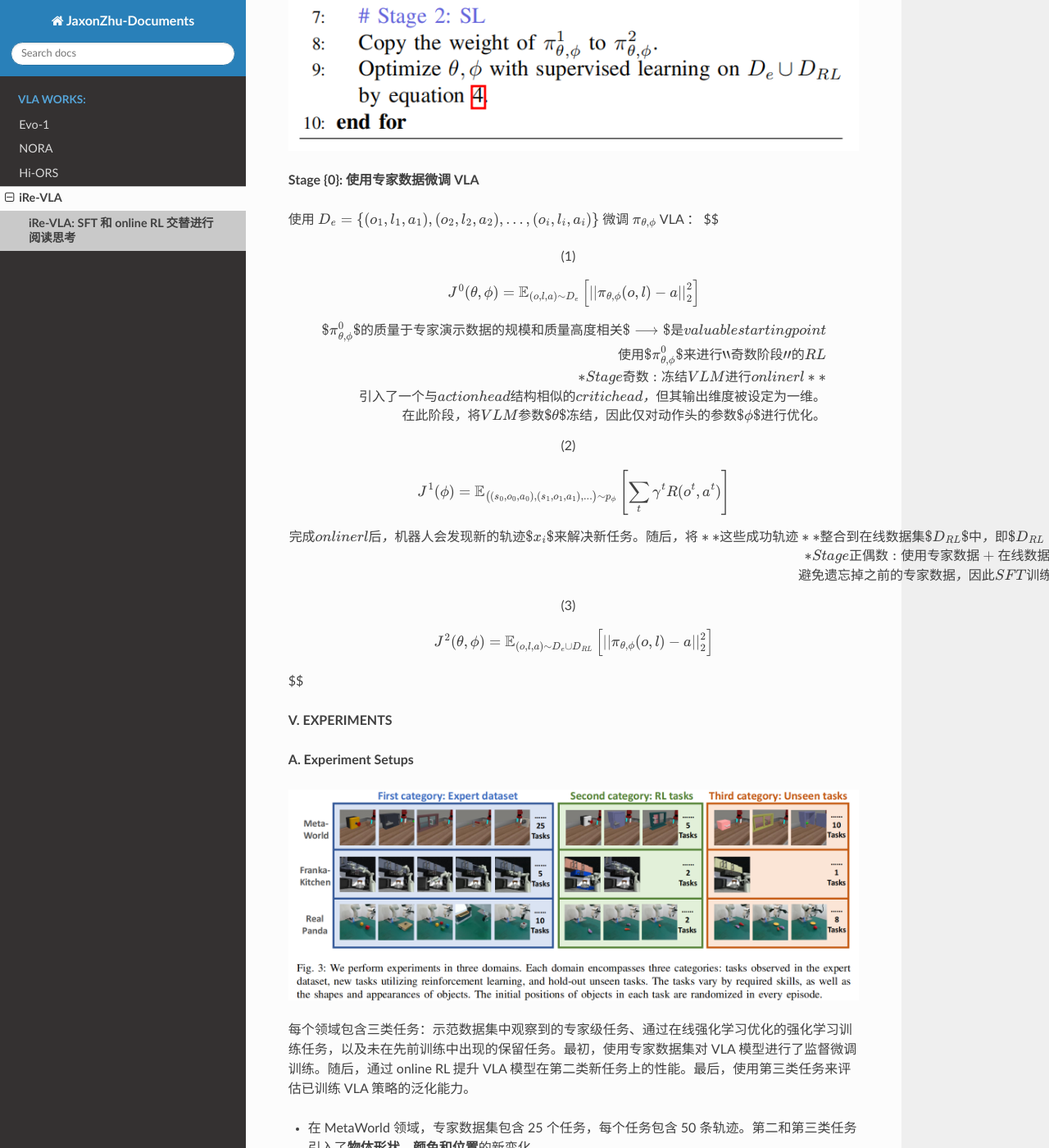
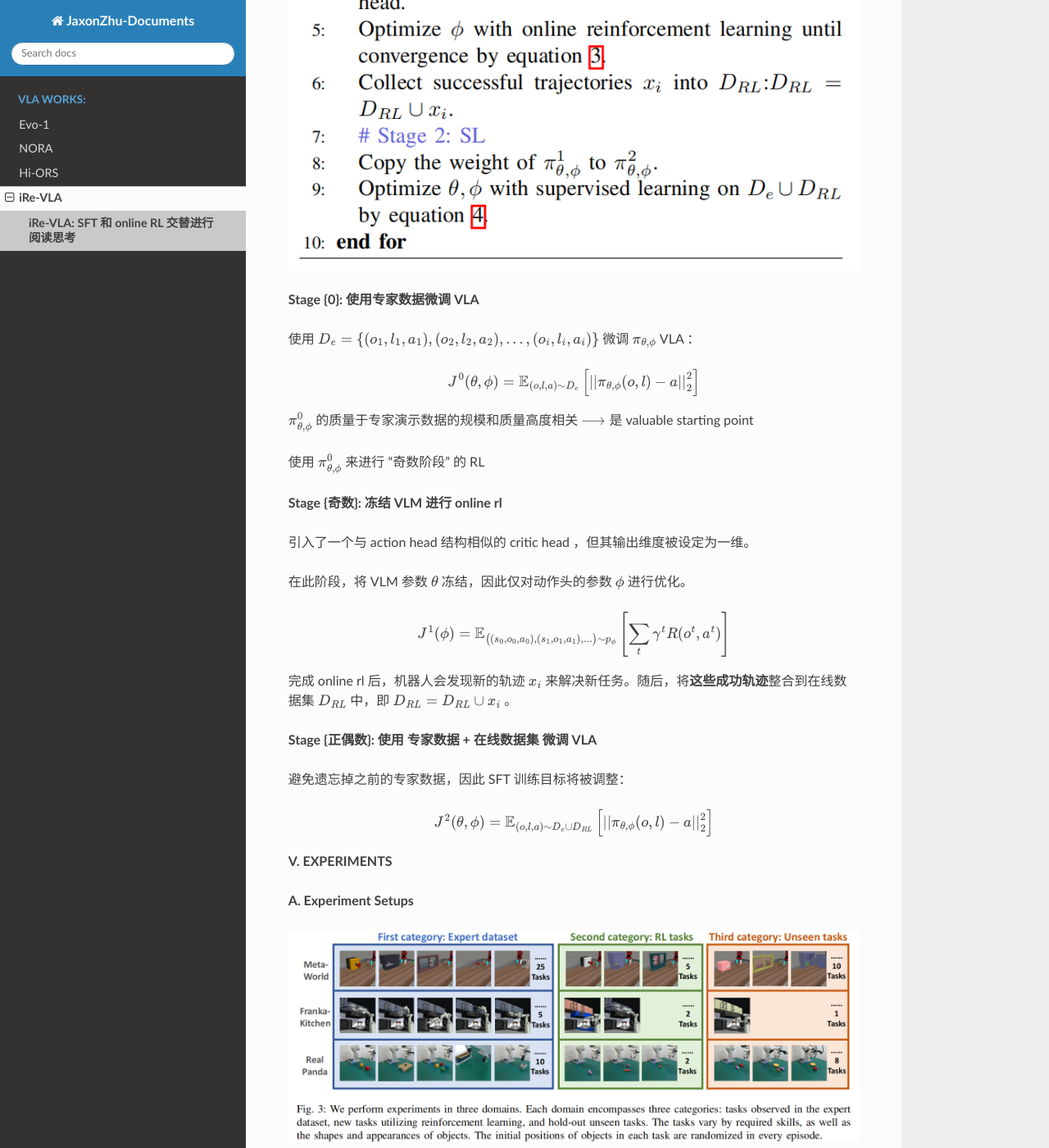
Before and after one commit to JaxonZhu/my-docs, a Sphinx documentation site: the page built from docs/source/iRe-VLA-paper.md, in a window 1280 px wide and 1400 px high, scrolled down 2796 px. Shown: the whole window at 82% size. Built offline with Sphinx 7.4.7 and the Read the Docs theme 3.1.0, drawn with Linux system fonts in a browser that asks for light colours; pages that are not in the unit, such as notebooks, are missing from menus; some of the changed text lies outside the part shown.

Commit message:
2025.11.30 / aw-win / modify latex rendering in iRe-VLA-paper.md

```diff
--- a/docs/source/iRe-VLA-paper.md
+++ b/docs/source/iRe-VLA-paper.md
@@ -42,14 +42,17 @@ RL 范式引入 VLA 后训练存在两个问题：（1）任务普遍具有长
 **Reinforcement Learning**
 
 采用 POMDP 建模任务，其中一个任务可表示为
+
 $$
  M = (S, A, P_T, R, \gamma, O, P_E)
 $$
-其中，$$S$$ 和 $$A$$ 分别表示状态空间和动作空间，$$O$$ 表示机器人观测，例如视觉图像。$$P_T : S \times A \times S \rightarrow [0, 1]$$ 表示状态转移概率函数，$$R : S \times A \times S \rightarrow \mathbb{R}$$ 为任务的奖励函数。在机器人任务中，奖励信号通常是稀疏的，因此论文中考虑二值奖励，当机器人成功完成任务时 $$R = 1$$，否则 $$R = 0$$。$$P_E : S \times O \rightarrow [0, 1]$$ 表示观测的初始概率。
 
-策略 $$\pi_\theta : O \rightarrow A$$ 表示一个基于参数 $$\theta$$ 的动作空间概率分布。
+其中，$S$ 和 $A$ 分别表示状态空间和动作空间，$O$ 表示机器人观测，例如视觉图像。$P_T : S \times A \times S \rightarrow [0, 1]$ 表示状态转移概率函数，$R : S \times A \times S \rightarrow \mathbb{R}$ 为任务的奖励函数。在机器人任务中，奖励信号通常是稀疏的，因此论文中考虑二值奖励，当机器人成功完成任务时 $R = 1$，否则 $R = 0$。$P_E : S \times O \rightarrow [0, 1]$ 表示观测的初始概率。
 
-参数 $$\theta$$ 的优化目标是最大化带折扣因子的期望回报：
+策略 $\pi_\theta : O \rightarrow A$ 表示一个基于参数 $\theta$ 的动作空间概率分布。
+
+参数 $\theta$ 的优化目标是最大化带折扣因子的期望回报：
+
 $$
 J(\theta) = \mathbb{E}_{(s_0,o_0,a_0),(s_1,o_1,a_1),... \sim p_\theta} \left[ \sum_t \gamma^t R(s_t, a_t) \right]
 $$
@@ -58,12 +61,13 @@ $$
 
 VLMs 模型大致可以分为两大类：**表征学习模型**（如 CLIP ），以及**生成式模型**（如 Blip-2 和 InstructBlip）。
 
-形式上，生成式 VLMs 从以下条件分布中采样 token 序列 $$x_{1:K}$$：
+形式上，生成式 VLMs 从以下条件分布中采样 token 序列 $x_{1:K}$：
+
 $$
 x_{1:K} \sim p(x_{1:K} \mid I, c)
 $$
 
-其中条件为输入图像 $$I$$ 与指令 $$c$$。
+其中条件为输入图像 $I$ 与指令 $c$。
 
 **IV. METHOD**
 
@@ -80,11 +84,13 @@ $$
 **Stage {0}: 使用专家数据微调 VLA**
 
 使用 $D_e=\{(o_1,l_1,a_1),(o_2,l_2,a_2),...,(o_i,l_i,a_i)\}$ 微调 $\pi_{\theta,\phi}$ VLA ：
+
 $$
 \begin{equation}\label{stage0}
     J^0(\theta,\phi)=\mathbb{E}_{(o,l,a)\sim D_e}\left[\left|\left|\pi_{\theta,\phi}(o,l)-a \right|\right|^2_2\right]
 \end{equation}
 $$
+
 $\pi^0_{\theta,\phi}$ 的质量于专家演示数据的规模和质量高度相关 $\longrightarrow$ 是 valuable starting point
 
 使用 $\pi^0_{\theta,\phi}$ 来进行 “奇数阶段” 的 RL
@@ -94,16 +100,19 @@ $\pi^0_{\theta,\phi}$ 的质量于专家演示数据的规模和质量高度相
 引入了一个与 action head 结构相似的 critic head ，但其输出维度被设定为一维。
 
 在此阶段，将 VLM 参数 $\theta$ 冻结，因此仅对动作头的参数 $\phi$ 进行优化。
+
 $$
 \begin{equation}\label{stage1}
     J^1(\phi)=\mathbb{E}_{\big((s_0,o_0,a_0),(s_1,o_1,a_1),...\big)\sim p_{\phi}} \left[ \sum_t \gamma^t R(o^t,a^t) \right]
 \end{equation}
 $$
+
 完成 online rl 后，机器人会发现新的轨迹 $x_i$ 来解决新任务。随后，将**这些成功轨迹**整合到在线数据集 $D_{RL} $ 中，即 $D_{RL}=D_{RL} \cup x_i$ 。
 
 **Stage {正偶数}: 使用 专家数据 + 在线数据集 微调 VLA**
 
 避免遗忘掉之前的专家数据，因此 SFT 训练目标将被调整：
+
 $$
 \begin{equation}\label{stage2}
     J^2(\theta,\phi)=\mathbb{E}_{(o,l,a)\sim D_e \cup D_{RL}}\left[\left|\left|\pi_{\theta,\phi}(o,l)-a \right|\right|^2_2\right]
```
